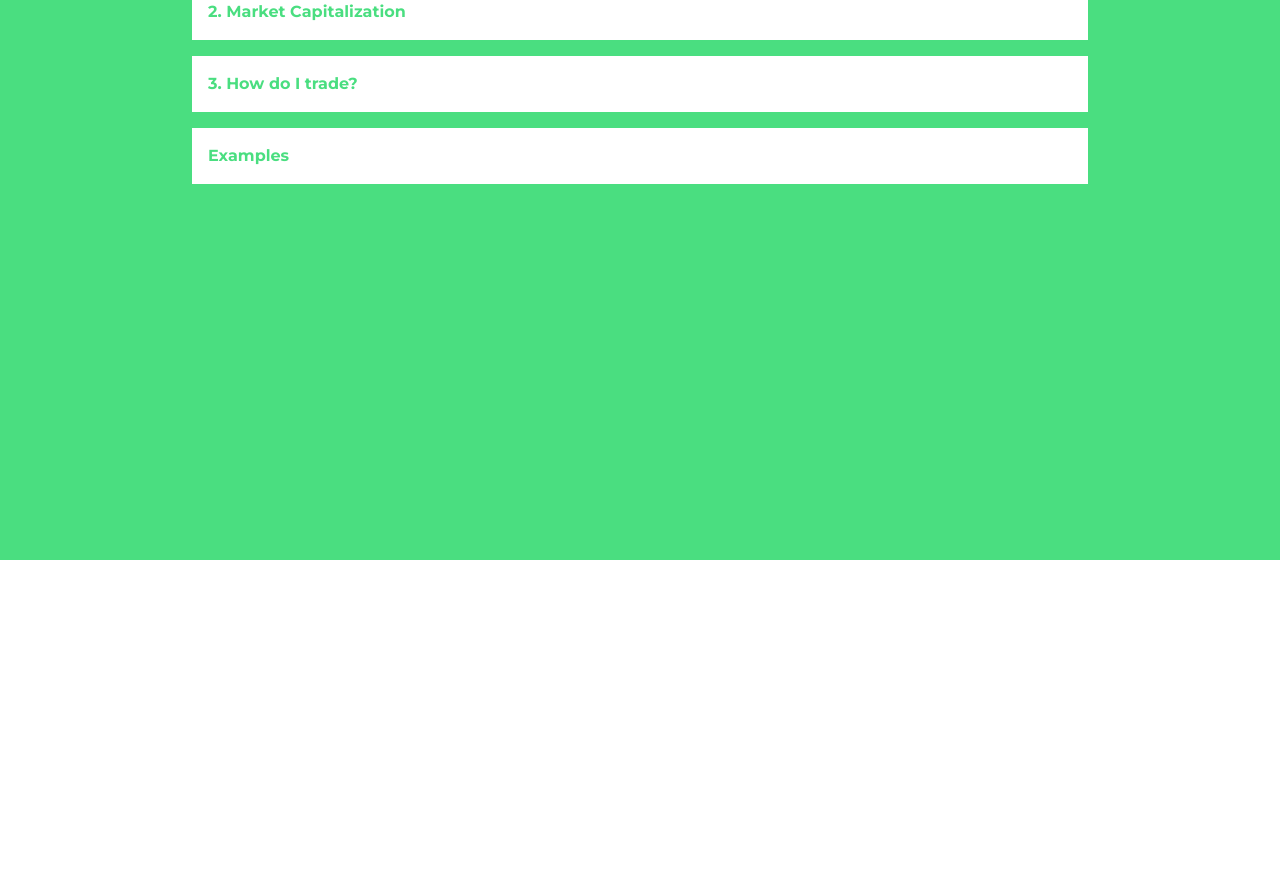
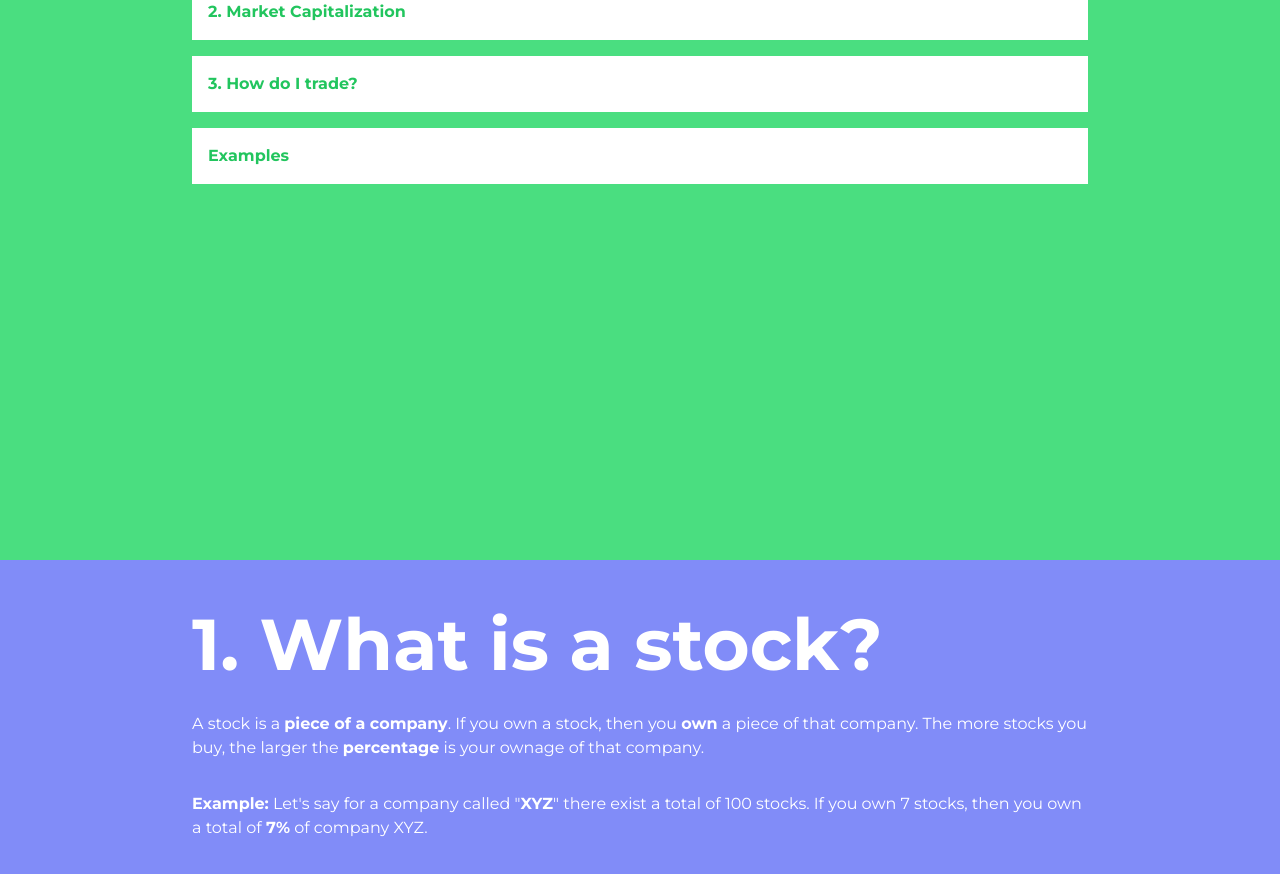
Before and after one commit to Arber99/stockapp-frontend, an Angular app: page / in a window 1280 px wide. Shown: the part 1060-1934 px from the top of the page. Before the commit the page ends 1620 px from the top, so only its background shows below. Built offline with nearby package versions, Linux system fonts and the light colour scheme.

Commit message:
✨ Implemented more content

```diff
--- a/src/app/app.component.html
+++ b/src/app/app.component.html
@@ -1,3 +1,4 @@
 <comp-navbar></comp-navbar>
 <comp-main></comp-main>
 <comp-introduction></comp-introduction>
+<comp-course></comp-course>
--- a/src/app/app.module.ts
+++ b/src/app/app.module.ts
@@ -8,6 +8,7 @@ import { NavbarComponent } from './components/navbar/navbar.component';
 import { MainComponent } from './components/main/main.component';
 import { IntroductionComponent } from './components/introduction/introduction.component';
 import { CardComponent } from './components/card/card.component';
+import { CourseComponent } from './components/course/course.component';
 
 @NgModule({
   declarations: [
@@ -15,7 +16,8 @@ import { CardComponent } from './components/card/card.component';
     NavbarComponent,
     MainComponent,
     IntroductionComponent,
-    CardComponent
+    CardComponent,
+    CourseComponent
   ],
   imports: [
     BrowserModule,
--- a/src/app/components/card/card.component.html
+++ b/src/app/components/card/card.component.html
@@ -1,3 +1,3 @@
-<div class="font-bold text-green-400 w-full p-4 bg-white">
+<div class="font-bold text-green-500 w-full p-4 bg-white">
     <ng-content></ng-content>
 </div>
--- /dev/null
+++ b/src/app/components/course/course.component.html
@@ -0,0 +1,11 @@
+<div
+  class="bg-indigo-400 p-12 lg:pr-48 lg:pl-48 text-white"
+>
+  <h2 class="font-bold text-4xl lg:text-7xl">1. What is a stock?</h2>
+  <p class="pt-8">
+    A stock is a <b>piece of a company</b>. If you own a stock, then you <b>own</b> a piece of that company. The more stocks you buy, the larger the <b>percentage</b> is your ownage of that company.
+  </p>
+  <p class="pt-8">
+    <b>Example:</b> Let's say for a company called "<b>XYZ</b>" there exist a total of 100 stocks. If you own 7 stocks, then you own a total of <b>7%</b> of company XYZ.
+  </p>
+</div>
--- /dev/null
+++ b/src/app/components/course/course.component.ts
@@ -0,0 +1,15 @@
+import { Component, OnInit } from '@angular/core';
+
+@Component({
+  selector: 'comp-course',
+  templateUrl: './course.component.html',
+  styleUrls: ['./course.component.scss']
+})
+export class CourseComponent implements OnInit {
+
+  constructor() { }
+
+  ngOnInit(): void {
+  }
+
+}
```
Also changed, not shown: src/app/components/course/course.component.scss (added), 1 other file (tests, documents, lock files or other folders).
